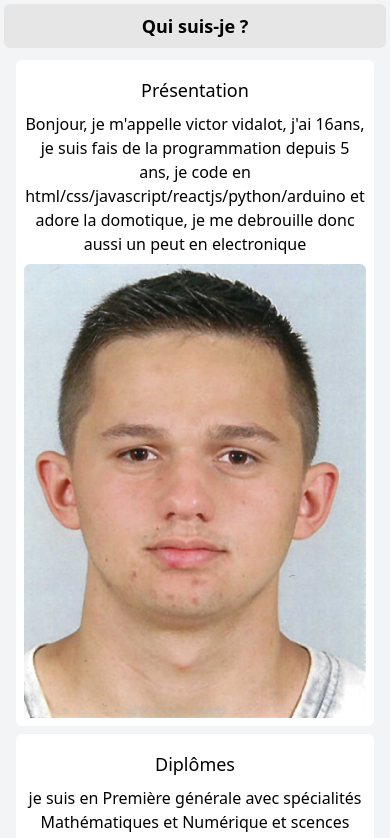
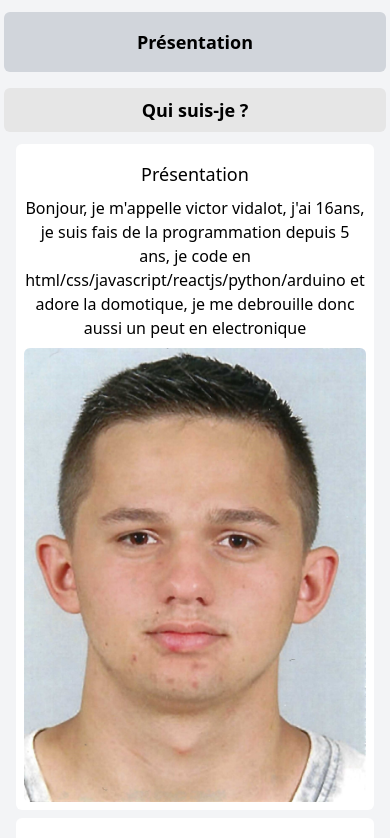
Before and after one commit to resacworld/vidalotvdt.fr, a React (Create React App) app in the folder frontend/: page / in a window 390 px wide. Shown: the top 838 px of the page. Built offline with nearby package versions, Linux system fonts and the light colour scheme.

Commit message:
- mise a jour package.json - modification darkTheme pour scrollbar - suppression de certains console.log

```diff
--- a/frontend/package.json
+++ b/frontend/package.json
@@ -7,13 +7,13 @@
     "@testing-library/react": "^13.4.0",
     "@testing-library/user-event": "^13.5.0",
     "axios": "^1.2.0",
-    "jsonwebtoken": "^8.5.1",
+    "jsonwebtoken": "^9.0.2",
     "moment": "^2.29.4",
     "react": "^18.2.0",
     "react-dom": "^18.2.0",
     "react-router-dom": "^6.4.3",
     "react-router-hash-link": "^2.4.3",
-    "react-scripts": "5.0.1"
+    "react-scripts": "^5.0.1"
   },
   "scripts": {
     "dev": "concurrently \"npm run tailwind:css\" \"npm run start\"",
@@ -42,6 +42,7 @@
     ]
   },
   "devDependencies": {
+    "@types/tailwindcss": "^3.0.11",
     "autoprefixer": "^10.4.13",
     "concurrently": "^7.5.0",
     "postcss": "^8.4.19",
--- a/frontend/public/whoIam.json
+++ b/frontend/public/whoIam.json
@@ -1,4 +1,8 @@
 [
+    {
+        "name": "Présentation",
+        "title": true
+    },
     {
         "name": "Qui suis-je ?",
         "sections": [
--- a/frontend/src/App.js
+++ b/frontend/src/App.js
@@ -11,7 +11,6 @@ import { useContext } from "react";
 
 function App() {
   const [ state, dispatch ] = useContext(Context)
-  console.log(state)
 
   return (
       <div className={state.darkTheme?"dark":""}>
--- a/frontend/src/components/WhoIAm.jsx
+++ b/frontend/src/components/WhoIAm.jsx
@@ -16,7 +16,7 @@ export default ({}) => {
     },[])
 
     return datas?(<div className="dark:text-slate-300">
-        <ul className="WhoIam-navbar overflow-y-scroll max-lg:hidden">
+        <ul className={"WhoIam-navbar overflow-y-scroll max-lg:hidden"  + (state.darkTheme?" dark-scrollbar":"")}>
             <li className="navbar-item shadow-sm bg-white dark:bg-slate-700 text-center">
                 <div className="mx-12"><img className="w-48 rounded-md" src="./images/screenshot.jpg" /></div>
                 <h1 className="font-bold text-2xl" >Vidalot Victor</h1>
@@ -48,7 +48,7 @@ export default ({}) => {
                 </li>
             })}
         </ul>
-        <div className="bg-gray-100 dark:bg-gray-500 lg:fixed left-80 top-0 bottom-0 right-0 overflow-y-scroll scrollbar-1">
+        <div className={"bg-gray-100 dark:bg-gray-500 lg:fixed left-80 top-0 bottom-0 right-0 overflow-y-scroll scrollbar-1" + (state.darkTheme?" dark-scrollbar":"")}>
             {datas.map(creation => {
                 return <React.Fragment key={creation.name}>
                     <div className={"p-2 m-1 rounded-md text-center font-bold text-lg " + (creation.title?"text-xl my-3 py-4 bg-gray-300 dark:bg-slate-700":"bg-light-secondary dark:bg-dark")} id={creation.name}>
@@ -80,7 +80,7 @@ export default ({}) => {
                 </React.Fragment>
             })}
             <div className="p-2">
-                <h2 className="font-light text-center text-black black:text-white">	&#169; 2022 <a href="https://vidalotvdt.fr/" className="hover:underline">VIDALOTVDT&#8482;</a>. All Rights Reserved. </h2>
+                <h2 className="font-light text-center text-black black:text-white">	&#169; 2024 <a href="https://vidalotvdt.fr/" className="hover:underline">VIDALOTVDT&#8482;</a>. All Rights Reserved. </h2>
             </div>
         </div>
     </div>): (<div className="text-center font-medium text-lg rounded-lg p-7 min-w-[200px] fixed top-1/2 left-1/2 translate-x-[-50%] translate-y-[-50%] bg-light dark:bg-dark dark:text-slate-400">
--- a/frontend/src/store/index.js
+++ b/frontend/src/store/index.js
@@ -1,4 +1,4 @@
-import { useReducer, createContext } from 'react'
+import { useReducer, createContext, useEffect } from 'react'
 import Reducer from "./reducers/index";
 import defaultState from './default.json'
 import GlobalServices from "../services/global-services"
--- a/frontend/src/styles/index.css
+++ b/frontend/src/styles/index.css
@@ -528,14 +528,11 @@ video {
 .mt-4 {
   margin-top: 1rem;
 }
+.ml-10 {
+  margin-left: 2.5rem;
+}
 .mt-2 {
   margin-top: 0.5rem;
-}
-.mt-3 {
-  margin-top: 0.75rem;
-}
-.ml-10 {
-  margin-left: 2.5rem;
 }
 .mb-2 {
   margin-bottom: 0.5rem;
@@ -740,13 +737,23 @@ body {
 
 /* =========SCROOLBAR OPTIONS============= */
 :root {
-    --primary: rgb(31 41 55);
-    --secondary: rgb(75 85 99);
+    --primary-dark: rgb(31 41 55);
+    --secondary-dark: rgb(75 85 99);
+
+    --primary: rgb(180 180 180);
+    --secondary: rgb(200 200 200);
+}
+
+.dark-scrollbar {
+    scrollbar-color: var(--secondary-dark) var(--primary-dark);
+}
+
+.light-scrollbar {
+    scrollbar-color: var(--secondary) var(--primary);
 }
 
 * {
     scrollbar-width: thin;
-    scrollbar-color: var(--secondary) var(--primary);
 }
 
 /* Chrome, Edge, and Safari */
--- a/frontend/src/styles/tailwind.css
+++ b/frontend/src/styles/tailwind.css
@@ -21,13 +21,23 @@ body {
 
 /* =========SCROOLBAR OPTIONS============= */
 :root {
-    --primary: rgb(31 41 55);
-    --secondary: rgb(75 85 99);
+    --primary-dark: rgb(31 41 55);
+    --secondary-dark: rgb(75 85 99);
+
+    --primary: rgb(180 180 180);
+    --secondary: rgb(200 200 200);
+}
+
+.dark-scrollbar {
+    scrollbar-color: var(--secondary-dark) var(--primary-dark);
+}
+
+.light-scrollbar {
+    scrollbar-color: var(--secondary) var(--primary);
 }
 
 * {
     scrollbar-width: thin;
-    scrollbar-color: var(--secondary) var(--primary);
 }
 
 /* Chrome, Edge, and Safari */
```
Also changed, not shown: 1 other file (tests, documents, lock files or other folders).
